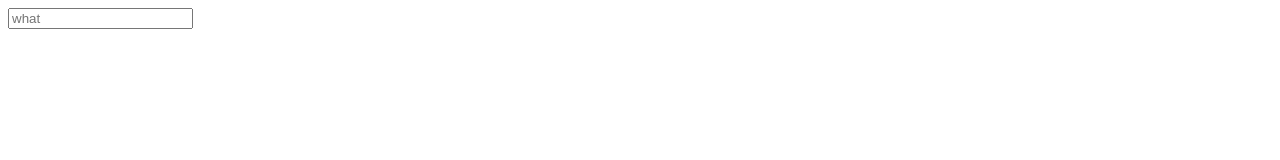
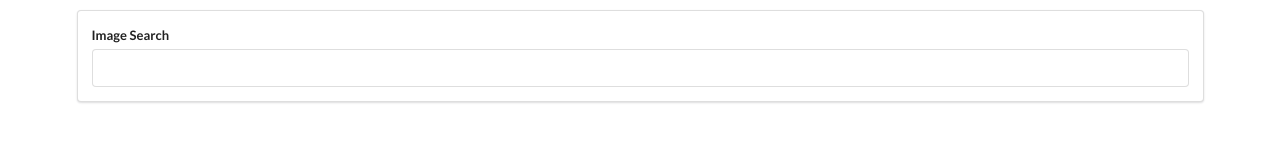
Before and after one commit to RosaIsela31/API-pics-React, a React app: page / in a window 1280 px wide. Built offline with nearby package versions, Linux system fonts and the light colour scheme.

Commit message:
adding SearchBar Component, this component has a state and one handler

```diff
--- a/public/index.html
+++ b/public/index.html
@@ -9,35 +9,13 @@
       name="description"
       content="Web site created using create-react-app"
     />
+    <link rel="stylesheet" href="https://cdnjs.cloudflare.com/ajax/libs/semantic-ui/2.4.1/semantic.min.css">
     <link rel="apple-touch-icon" href="%PUBLIC_URL%/logo192.png" />
-    <!--
-      manifest.json provides metadata used when your web app is installed on a
-      user's mobile device or desktop. See https://developers.google.com/web/fundamentals/web-app-manifest/
-    -->
     <link rel="manifest" href="%PUBLIC_URL%/manifest.json" />
-    <!--
-      Notice the use of %PUBLIC_URL% in the tags above.
-      It will be replaced with the URL of the `public` folder during the build.
-      Only files inside the `public` folder can be referenced from the HTML.
-
-      Unlike "/favicon.ico" or "favicon.ico", "%PUBLIC_URL%/favicon.ico" will
-      work correctly both with client-side routing and a non-root public URL.
-      Learn how to configure a non-root public URL by running `npm run build`.
-    -->
     <title>React App</title>
   </head>
   <body>
     <noscript>You need to enable JavaScript to run this app.</noscript>
     <div id="root"></div>
-    <!--
-      This HTML file is a template.
-      If you open it directly in the browser, you will see an empty page.
-
-      You can add webfonts, meta tags, or analytics to this file.
-      The build step will place the bundled scripts into the <body> tag.
-
-      To begin the development, run `npm start` or `yarn start`.
-      To create a production bundle, use `npm run build` or `yarn build`.
-    -->
   </body>
 </html>
--- a/src/components/App.js
+++ b/src/components/App.js
@@ -3,7 +3,7 @@ import SearchBar from './SearchBar';
 
 const App = () => {
   return (
-    <div>
+    <div className='ui container' style={{ marginTop: '10px' }}>
       <SearchBar />
     </div>
   )
--- a/src/components/SearchBar.js
+++ b/src/components/SearchBar.js
@@ -1,10 +1,28 @@
 import React from 'react';
 
 class SearchBar extends React.Component {
+  state = { term: '' }
+
+  onFormSubmit(event){
+    event.preventDefault();
+  }
+
+
   render(){
+    console.log(this.state.term);
+
     return(
-      <div>
-        <input type='text' placeholder='what'/>
+      <div className='ui segment'>
+        <form onSubmit={this.onFormSubmit} className='ui form'>
+          <div className='field'>
+            <label>Image Search</label>
+            <input
+            type='text'
+            value={this.state.term}
+            onChange={(e) => this.setState({ term: e.target.value })}
+            />
+          </div>
+        </form>
       </div>
     );
   };
```
Also changed, not shown: 1 other file.
